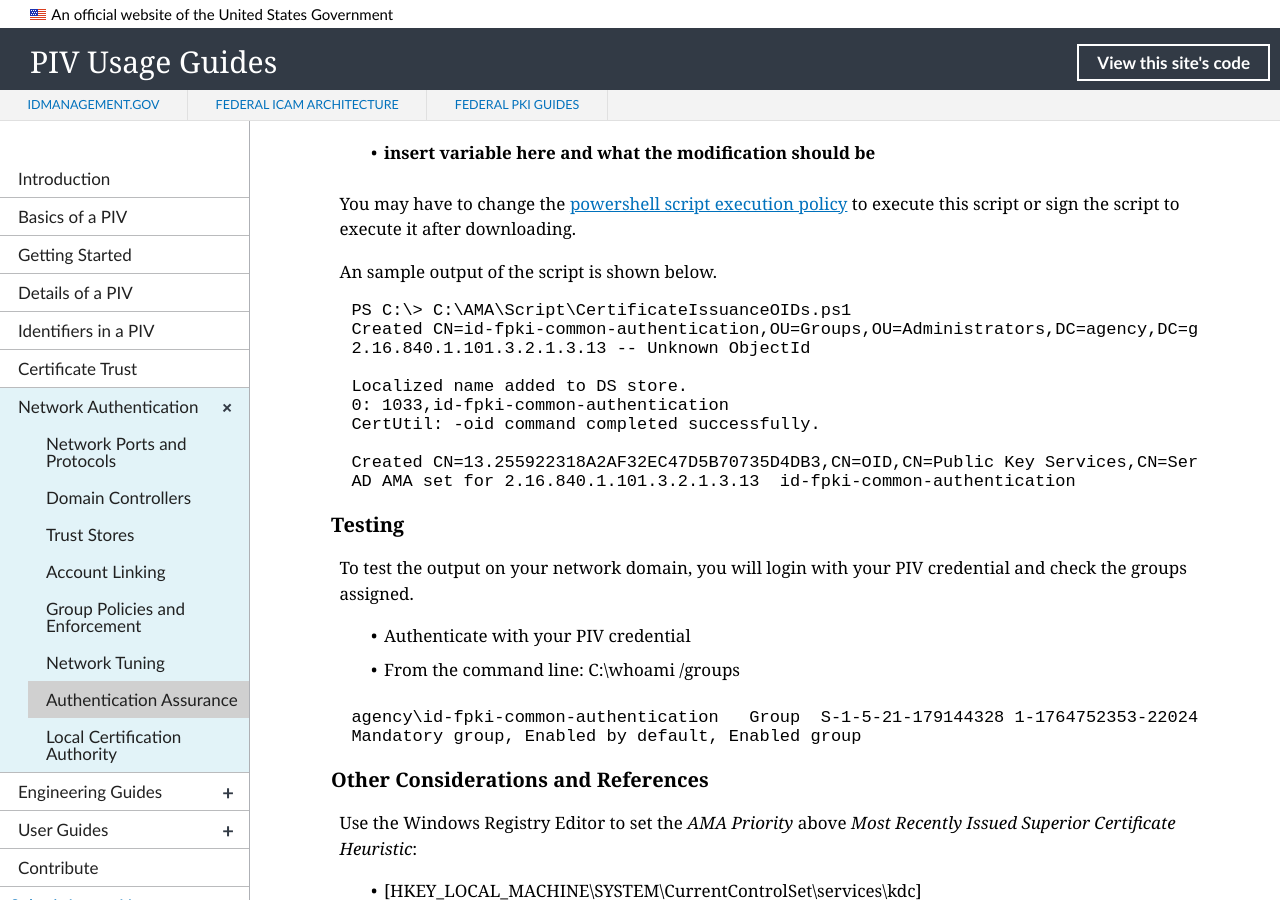
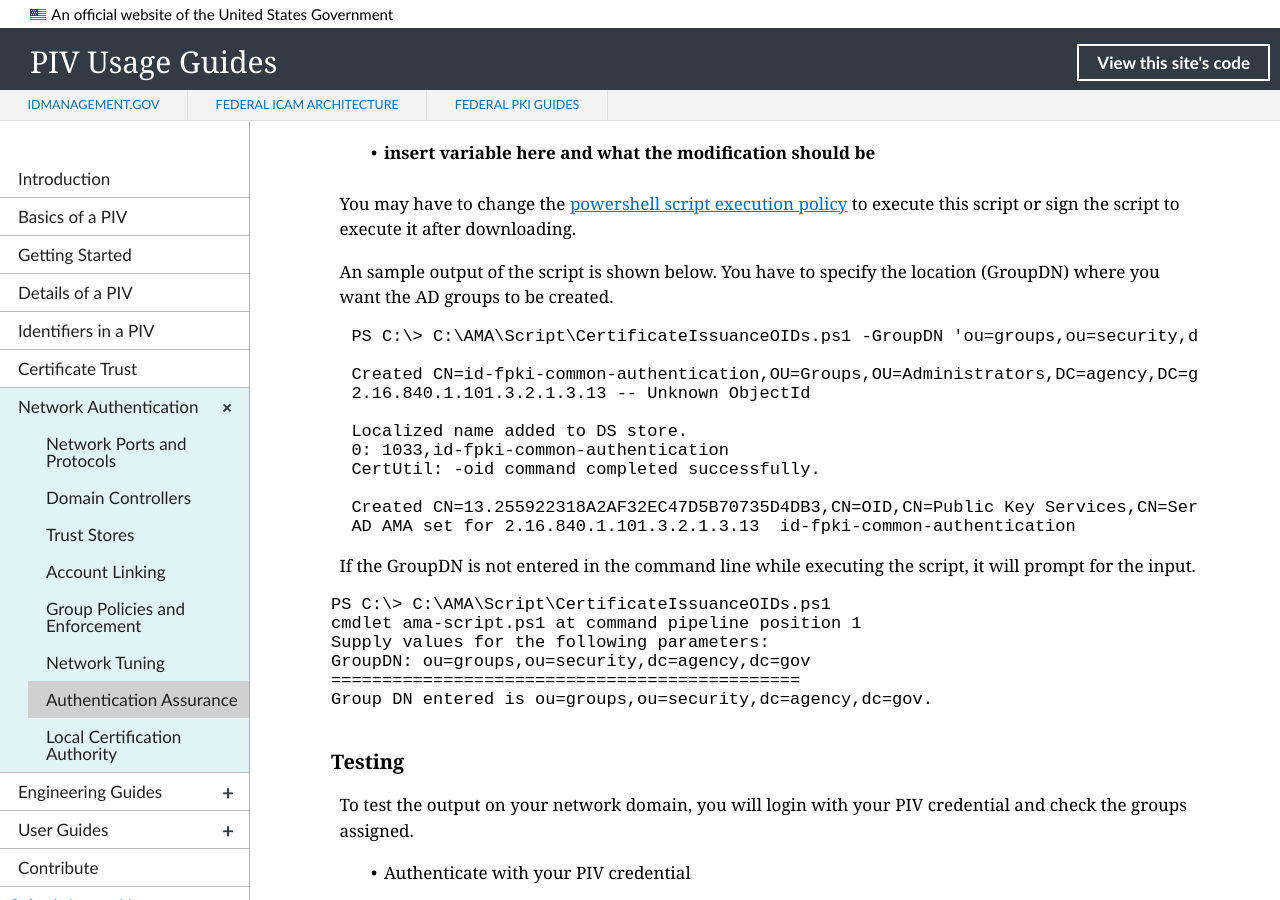
Before and after one commit to GSA/piv-guides, a Jekyll site: the page built from _networkconfig/10_ama.md, in a window 1280 px wide and 900 px high, scrolled down 2142 px. Built offline with Jekyll 4.4.1, drawn with Linux system fonts in a browser that asks for light colours; nearby versions of some CDN libraries; library files that are not in the unit come from our copies.

Commit message:
Update 10_ama.md
Updated the script output.

````diff
--- a/_networkconfig/10_ama.md
+++ b/_networkconfig/10_ama.md
@@ -67,10 +67,11 @@ You need to modify the script for the following variables:
 
 You may have to change the [powershell script execution policy](https://docs.microsoft.com/en-us/powershell/module/microsoft.powershell.core/about/about_execution_policies?view=powershell-5.1&viewFallbackFrom=powershell-Microsoft.PowerShell.Core){:target="_blank"} to execute this script or sign the script to execute it after downloading.
 
-An sample output of the script is shown below.
+An sample output of the script is shown below. You have to specify the location (GroupDN) where you want the AD groups to be created.
 
 ```
-  PS C:\> C:\AMA\Script\CertificateIssuanceOIDs.ps1
+  PS C:\> C:\AMA\Script\CertificateIssuanceOIDs.ps1 -GroupDN 'ou=groups,ou=security,dc=agency,dc=gov'
+
   Created CN=id-fpki-common-authentication,OU=Groups,OU=Administrators,DC=agency,DC=gov
   2.16.840.1.101.3.2.1.3.13 -- Unknown ObjectId
 
@@ -80,6 +81,18 @@ An sample output of the script is shown below.
 
   Created CN=13.255922318A2AF32EC47D5B70735D4DB3,CN=OID,CN=Public Key Services,CN=Services,CN=Configuration,DC=agency,DC=gov
   AD AMA set for 2.16.840.1.101.3.2.1.3.13  id-fpki-common-authentication
+```
+
+If the GroupDN is not entered in the command line while executing the script, it will prompt for the input.
+
+```
+PS C:\> C:\AMA\Script\CertificateIssuanceOIDs.ps1
+cmdlet ama-script.ps1 at command pipeline position 1
+Supply values for the following parameters:
+GroupDN: ou=groups,ou=security,dc=agency,dc=gov
+==============================================
+Group DN entered is ou=groups,ou=security,dc=agency,dc=gov.
+
 ```
 
 ### Testing
````
